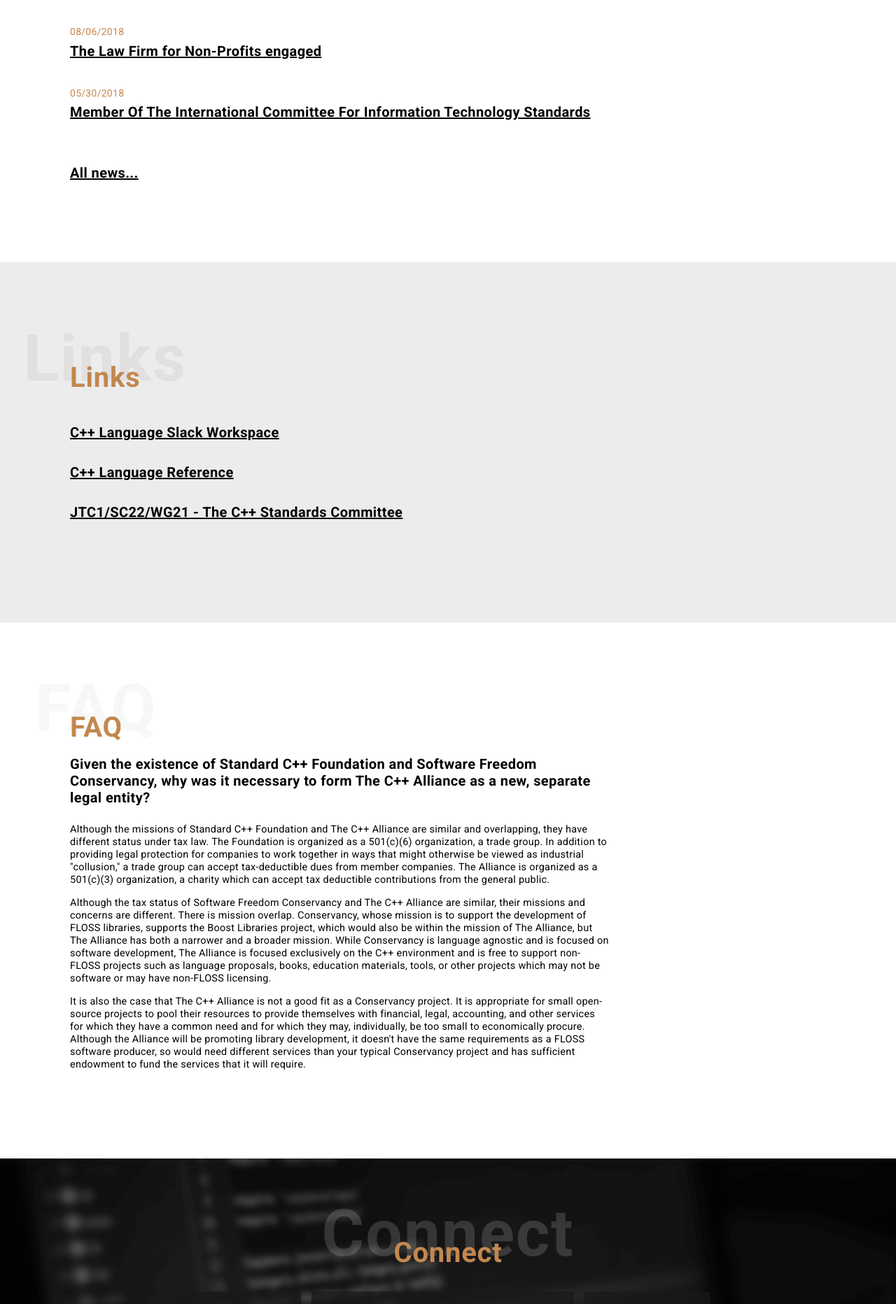
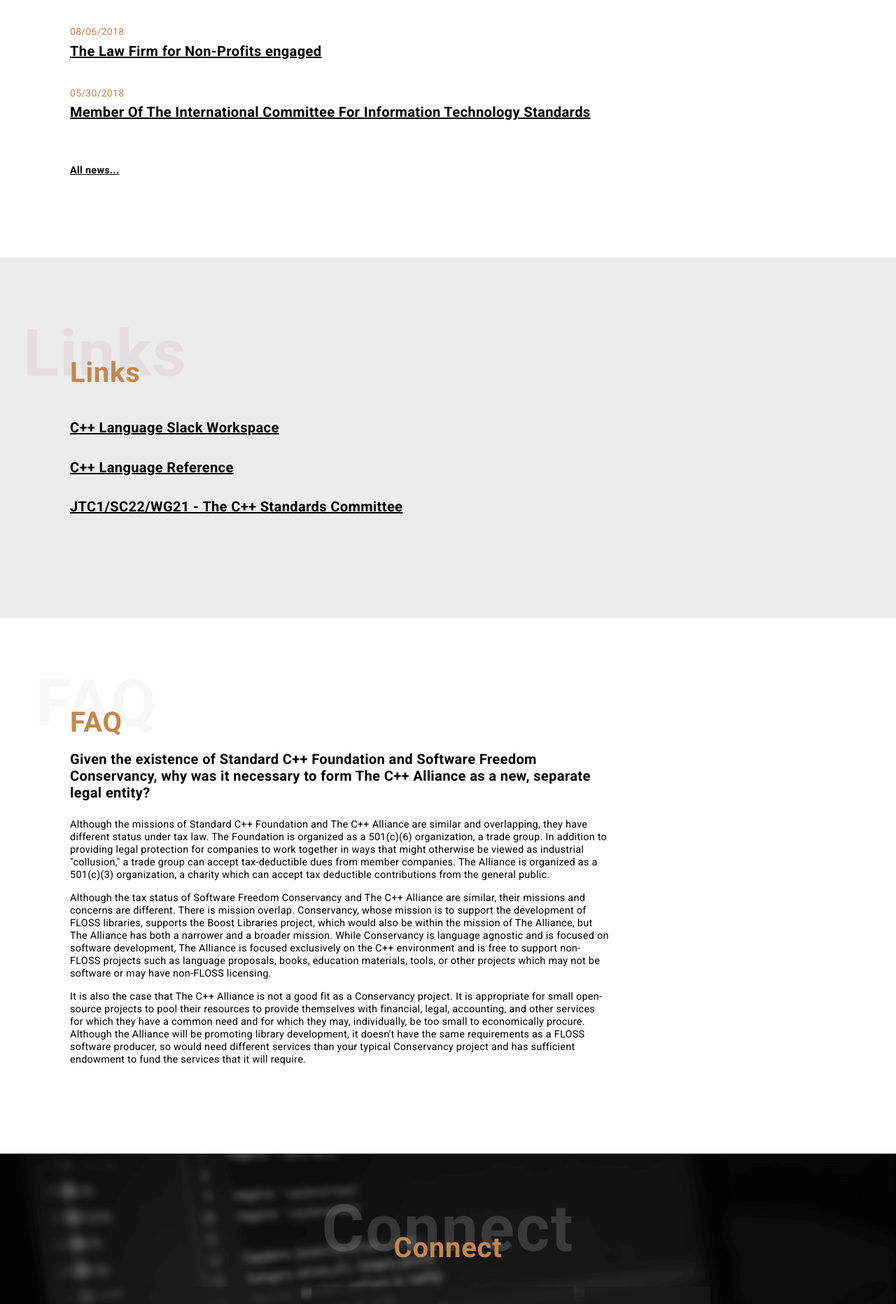
Before and after one commit to AlchemyInteractive/cpp-alliance, a Jekyll site: the page built from index.html, in a window 1280 px wide. Shown: the part 4440-6304 px from the top of the page at 70% size. Built offline with Jekyll 4.4.1, drawn with Linux system fonts in a browser that asks for light colours.

Commit message:
standardizes all text

```diff
--- a/_sass/base/text.scss
+++ b/_sass/base/text.scss
@@ -156,6 +156,18 @@
   }
 }
 
+.all {
+  font-size: 0.875rem;
+
+  @include breakpoint($desktop-small) {
+    font-size: 0.9rem;
+  }
+
+  @include breakpoint($desktop-large) {
+    font-size: 1rem;
+  }
+}
+
 .formatted-text {
   @include breakpoint($desktop-small) {
     margin-bottom: $spacing--m;
```
